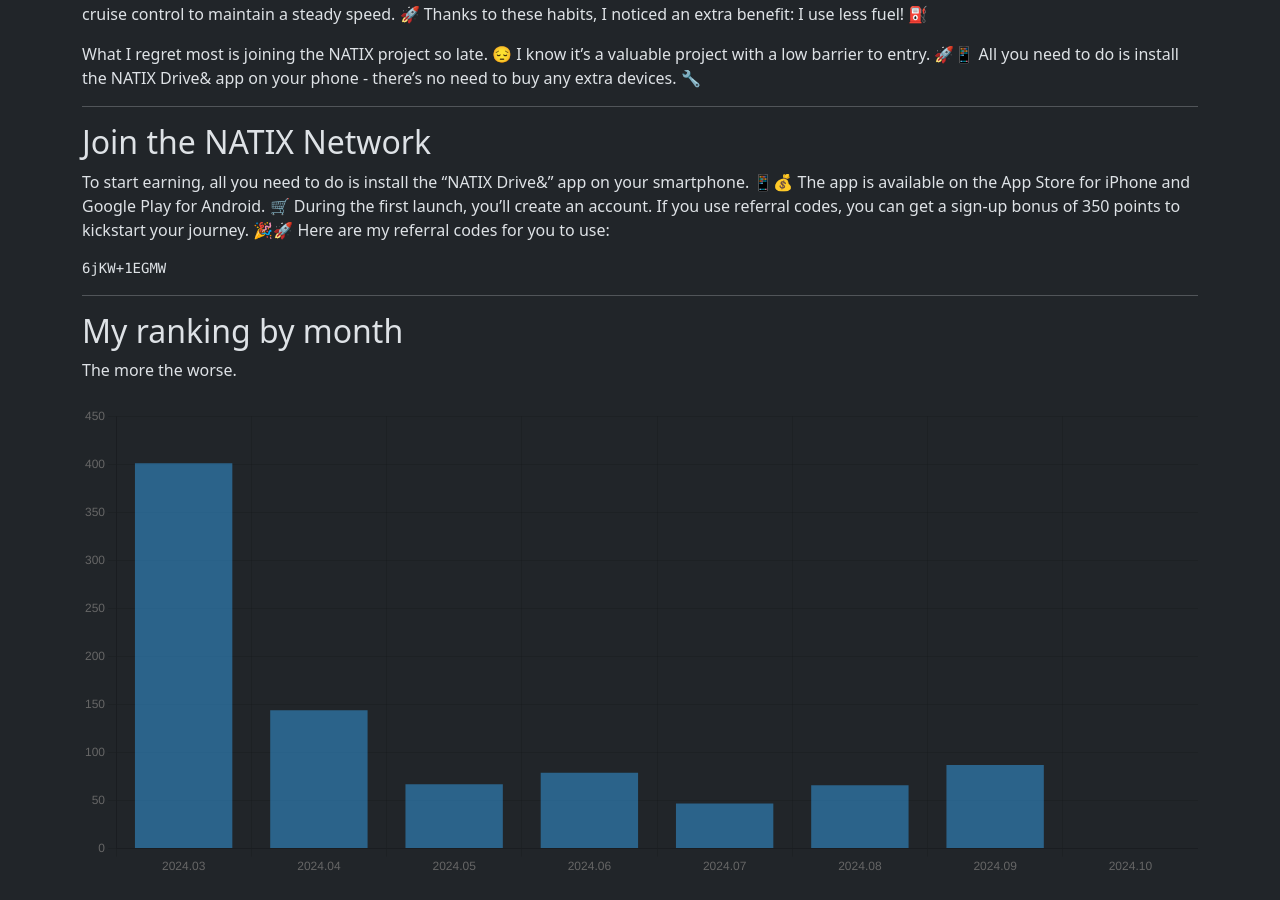
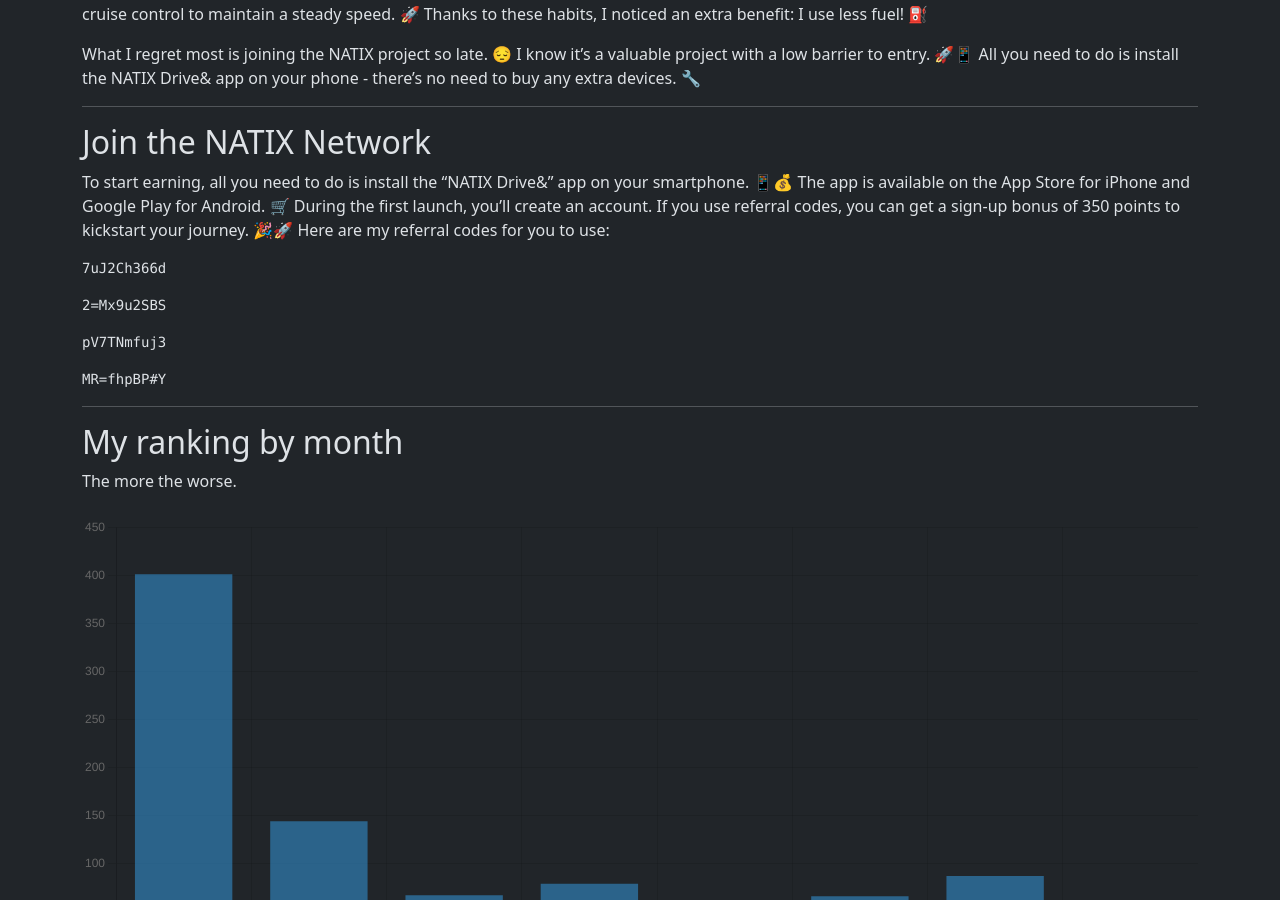
Before and after one commit to torrocus/natix, a Jekyll site: the page built from index.md, in a window 1280 px wide and 900 px high, scrolled down 2352 px. Built offline with Jekyll 4.4.1, drawn with Linux system fonts in a browser that asks for light colours; comment, search, counter and statistics services are not loaded.

Commit message:
Refresh referrer codes

````diff
--- a/index.md
+++ b/index.md
@@ -137,7 +137,19 @@ If you use referral codes, you can get a sign-up bonus of 350 points to kickstar
 Here are my referral codes for you to use:
 <!-- NATIX-REFERRAL-CODES-LIST:START -->
 ```
-6jKW+1EGMW
+7uJ2Ch366d
+```
+
+```
+2=Mx9u2SBS
+```
+
+```
+pV7TNmfuj3
+```
+
+```
+MR=fhpBP#Y
 ```
 <!-- NATIX-REFERRAL-CODES-LIST:END -->
 <!--
````
